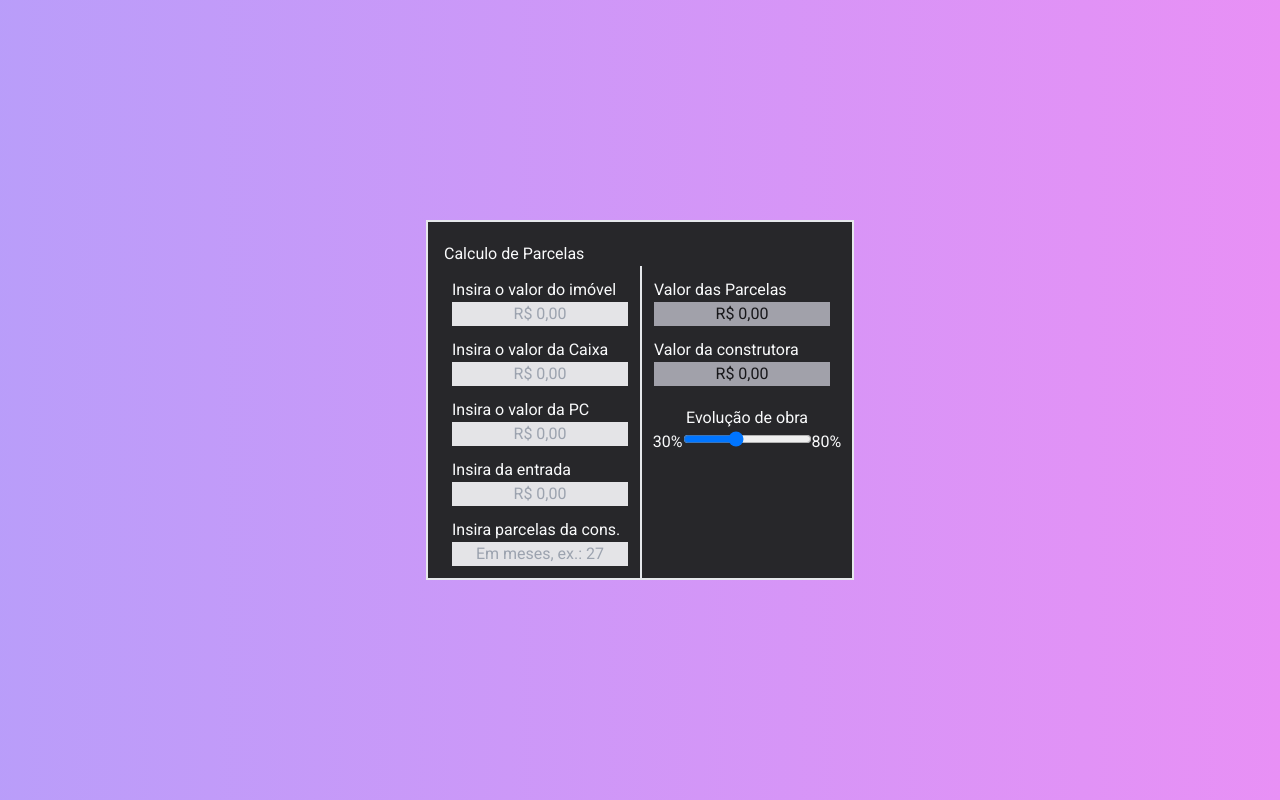
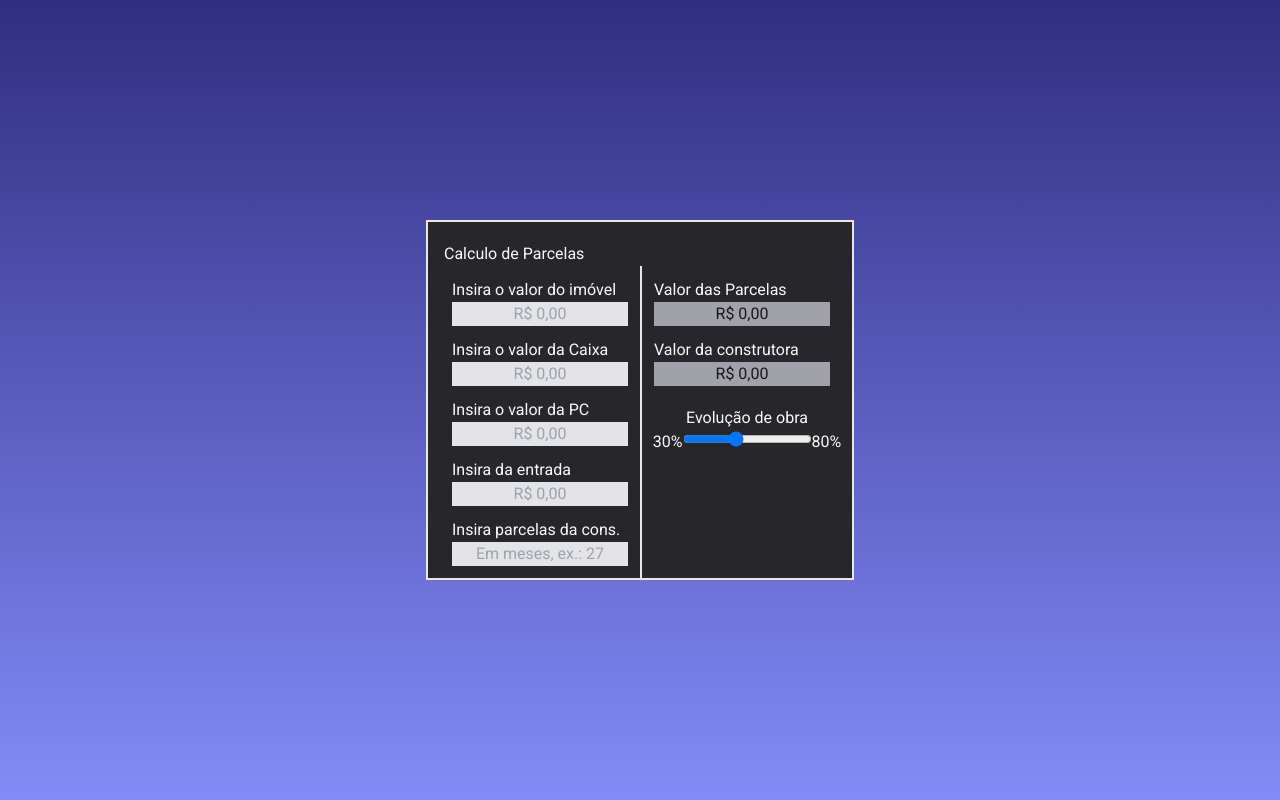
Before and after one commit to rocha19/calc-real, a Next.js app: page /home in a window 1280 px wide. Built offline with nearby package versions, Linux system fonts and the light colour scheme.

Commit message:
refactor: change bg color

```diff
--- a/src/pages/home/index.tsx
+++ b/src/pages/home/index.tsx
@@ -7,7 +7,7 @@ const Home: NextPage = () => {
     flex-col
     min-h-screen
     h-14
-    bg-gradient-to-r from-violet-500/60 to-fuchsia-500/60
+    bg-gradient-to-t from-indigo-400 to-indigo-900
     bg-cover
     bg-no-repeat
     overflow-hidden
```
